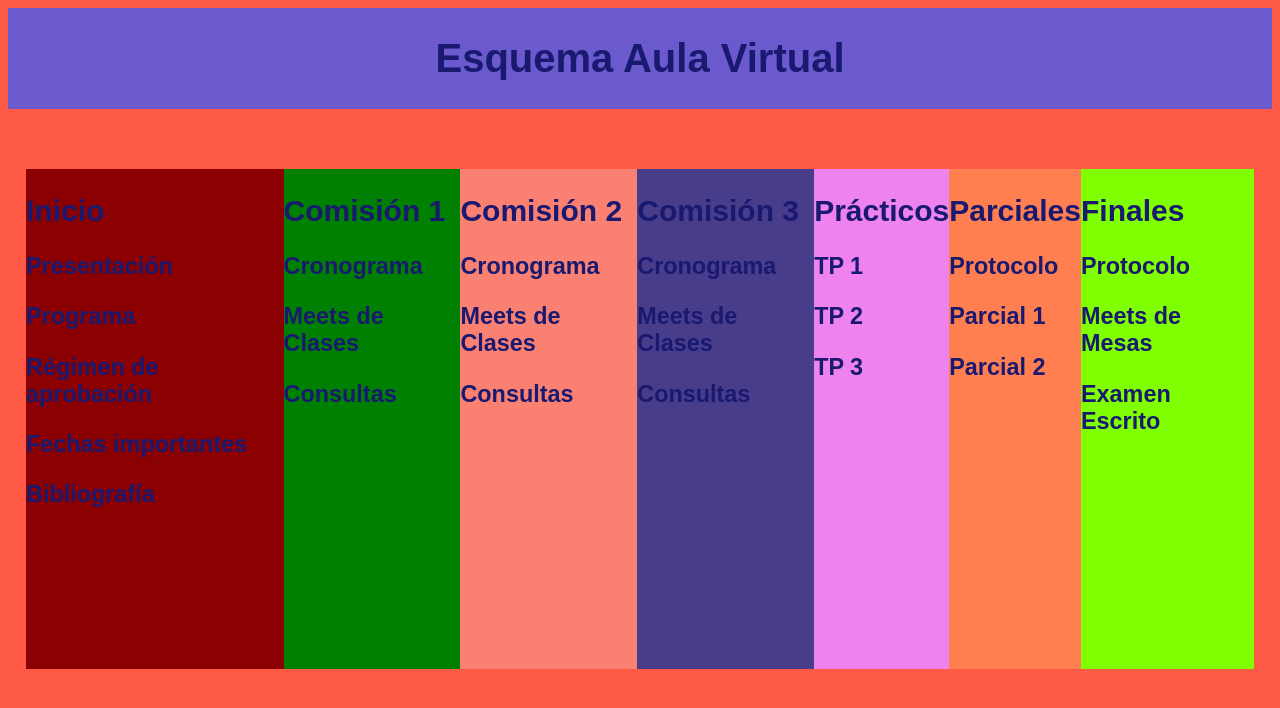
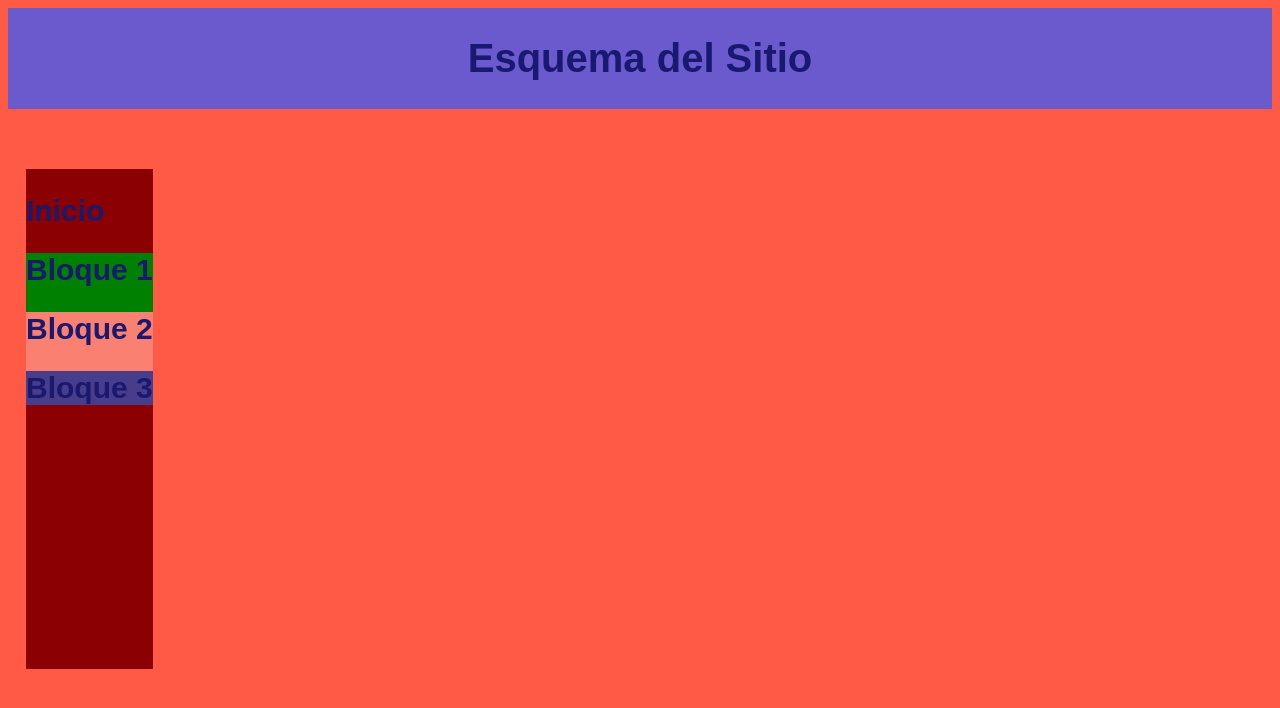
Before and after one commit to ltonsich/index, a plain HTML site: page index.html in a window 1280 px wide. Drawn offline with Linux system fonts and the light colour scheme.

Commit message:
Add files via upload

```diff
--- a/index.html
+++ b/index.html
@@ -2,7 +2,7 @@
 <html>
 <head>
 	<meta charset="utf-8">
-	<title>Historia Económica</title>
+	<title>Responsive HTML</title>
 </head>
 
 <body>
@@ -14,29 +14,20 @@
         .contenedor{display: flex; justify-content: space-between; height: 500px; padding: 0.9em; padding-top: 60px}
         #inicio{background: darkred; transition-duration: 1s}
             #inicio:hover{background: goldenrod; color: tomato}
-        #comision1{background: green; transition-duration: 1s}
-            #comision1:hover{background: goldenrod; color; color: tomato}
-        #comision2{background: salmon; transition-duration: 1s}
-            #comision2:hover{background: goldenrod; color: tomato}
-        #comision3{background-color: darkslateblue; transition-duration: 1s}
-            #comision3:hover{background: goldenrod; color: tomato}
-        #practicos{background-color: violet; transition-duration: 1s}
-            #practicos:hover{background: goldenrod; color: tomato}
-        #parciales{background-color: coral; transition-duration: 1s}
-            #parciales:hover{background: goldenrod; color: tomato}
-        #examenes{background-color: chartreuse; transition-duration: 1s}
-            #examenes:hover{background: goldenrod; color: tomato}
+        #bloque1{background: green; transition-duration: 1s}
+            #bloque1:hover{background: goldenrod; color; color: tomato}
+        #bloque2{background: salmon; transition-duration: 1s}
+            #bloque2:hover{background: goldenrod; color: tomato}
+        #bloque3{background-color: darkslateblue; transition-duration: 1s}
+            #bloque3:hover{background: goldenrod; color: tomato}
 
         @keyframes izquierda{0%{transform: translateX(-100%)}100%{transform: translateX(0%)}}
         @keyframes derecha{0%{transform: translateX(750%)}100%{transform: translateX(0%)}}
         #header{animation-name: izquierda; animation-duration: 2s; animation-fill-mode: backwards; animation-delay: 0}
         #inicio{animation-name: derecha; animation-duration: 2s; animation-fill-mode: backwards; animation-delay: 1s}
-        #comision1{animation-name: derecha; animation-duration: 2s; animation-fill-mode: backwards; animation-delay: 1.2s}
-        #comision2{animation-name: derecha; animation-duration: 2s; animation-fill-mode: backwards; animation-delay: 1.4s}
-        #comision3{animation-name: derecha; animation-duration: 2s; animation-fill-mode: backwards; animation-delay: 1.6s}
-        #practicos{animation-name: derecha; animation-duration: 2s; animation-fill-mode: backwards; animation-delay: 1.8s}
-        #parciales{animation-name: derecha; animation-duration: 2s; animation-fill-mode: backwards; animation-delay: 2s}
-        #examenes{animation-name: derecha; animation-duration: 2s; animation-fill-mode: backwards; animation-delay: 2.2s}
+        #bloque1{animation-name: derecha; animation-duration: 2s; animation-fill-mode: backwards; animation-delay: 1.2s}
+        #bloque2{animation-name: derecha; animation-duration: 2s; animation-fill-mode: backwards; animation-delay: 1.4s}
+        #bloque3{animation-name: derecha; animation-duration: 2s; animation-fill-mode: backwards; animation-delay: 1.6s}
 
         @media screen and (min-width:901px) and (max-width:1200px) {html{background: rgb(200, 70, 50); font-size: 18px}}
         @media screen and (min-width:601px) and (max-width:900px) {html{background: rgb(150, 70, 50); font-size: 10px}}
@@ -44,30 +35,17 @@
     </style>
 
     <header id='header'>
-        <h1>Esquema Aula Virtual</h1>
+        <h1>Esquema del Sitio</h1>
 	</header>
 
     <div class="contenedor">
     <section id="inicio"><h2>Inicio</h2>
-        <h3>Presentación</h3><h3>Programa</h3><h3>Régimen de aprobación</h3><h3>Fechas importantes</h3><h3>Bibliografía</h3></section>
 
-	<section id="comision1"><h2>Comisión 1</h2>
-        <h3>Cronograma</h3><h3>Meets de Clases</h3><h3>Consultas</h3></section>
+	<section id="bloque1"><h2>Bloque 1</h2>
 
-	<section id="comision2"><h2>Comisión 2</h2>
-        <h3>Cronograma</h3><h3>Meets de Clases</h3><h3>Consultas</h3></section>
+	<section id="bloque2"><h2>Bloque 2</h2>
 
-	<section id="comision3"><h2>Comisión 3</h2>
-        <h3>Cronograma</h3><h3>Meets de Clases</h3><h3>Consultas</h3></section>
-
-	<section id="practicos"><h2>Prácticos</h2>
-        <h3>TP 1</h3><h3>TP 2</h3><h3>TP 3</h3></section>
-
-	<section id="parciales"><h2>Parciales</h2>
-        <h3>Protocolo</h3><h3>Parcial 1</h3><h3>Parcial 2</h3></section>
-
-    <section id="examenes"><h2>Finales</h2>
-        <h3>Protocolo</h3><h3>Meets de Mesas</h3><h3>Examen Escrito</h3></section>
+	<section id="bloque3"><h2>Bloque 3</h2>
 
 </div>
 
```
